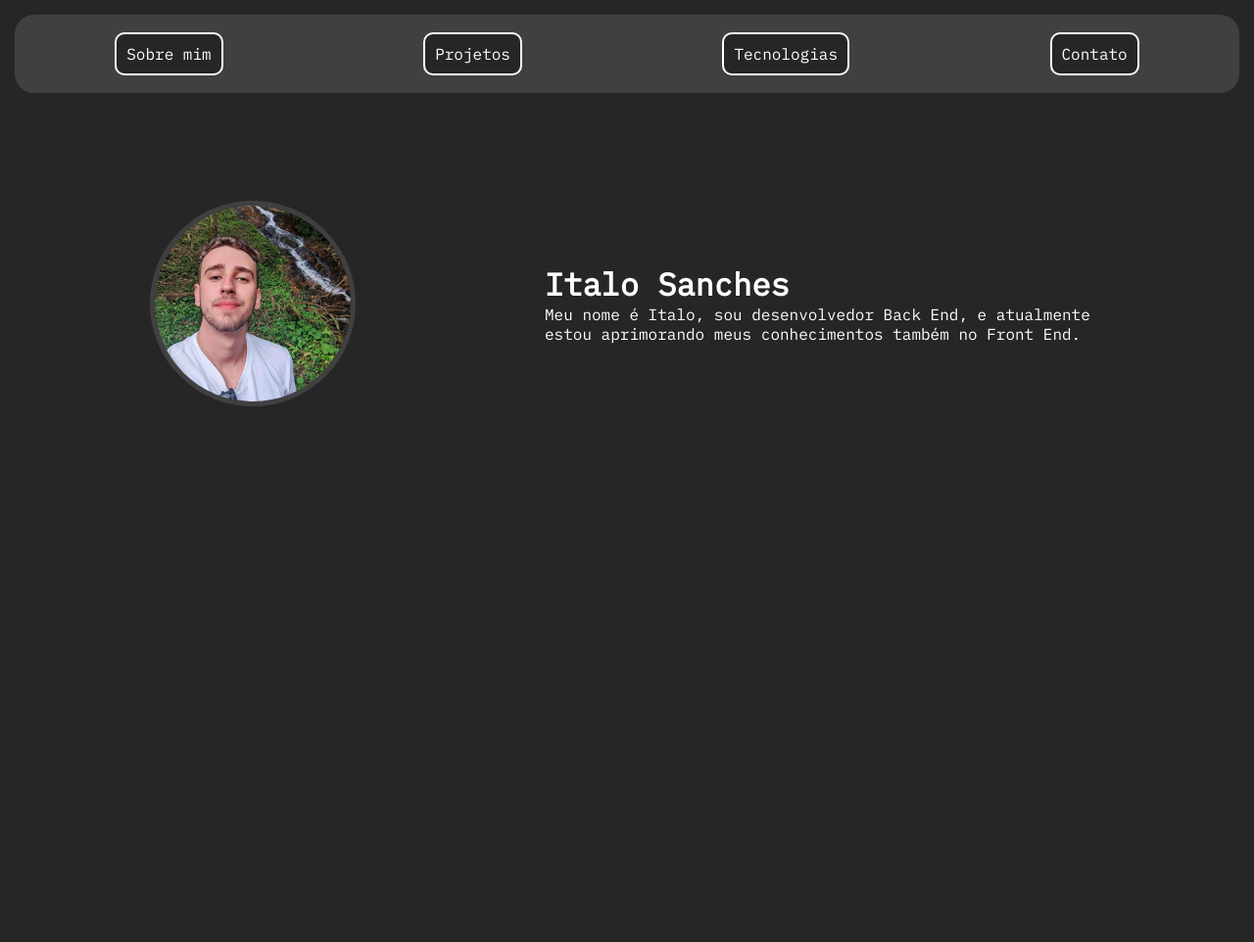
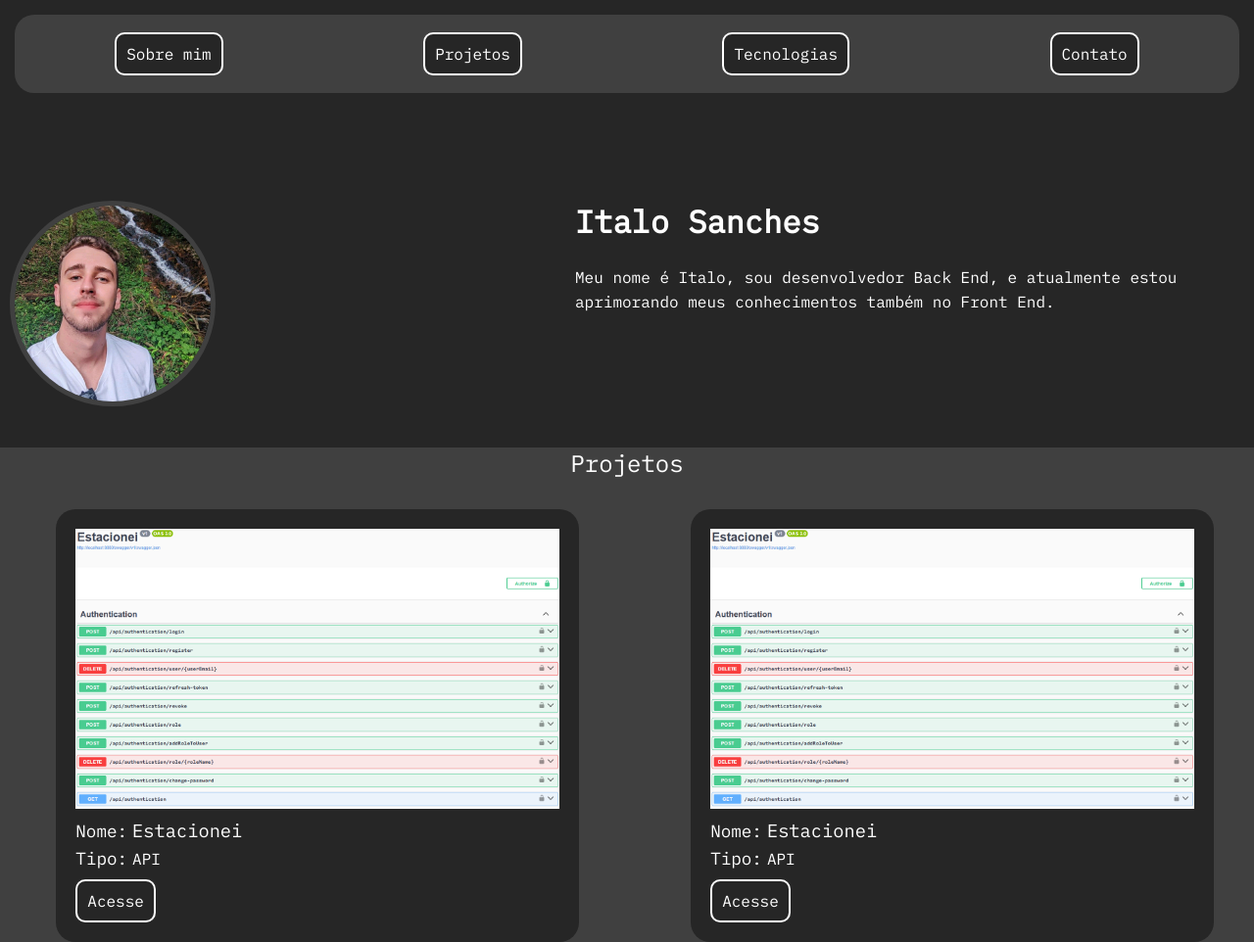
Before and after one commit to italosanches/Portifolio, a plain HTML site: page index.html in a window 1280 px wide. Shown: the whole page at 98% size. Before the commit the page ends 800 px from the top, so only its background shows below. Drawn offline with Linux system fonts and the light colour scheme.

Commit message:
Nova secao projetos

```diff
--- a/css/style.css
+++ b/css/style.css
@@ -1,6 +1,6 @@
 @import url(./variables.css);
-@import url('https://fonts.googleapis.com/css2?family=IBM+Plex+Mono:wght@100;400&display=swap');
-*{
+@import url("https://fonts.googleapis.com/css2?family=IBM+Plex+Mono:wght@100;400&display=swap");
+* {
   margin: 0;
   padding: 0;
   box-sizing: content-box;
@@ -8,63 +8,121 @@
   font-family: "IBM Plex Mono", monospace;
   font-weight: 400;
   font-style: normal;
+  color: var(--text-color);
 }
 
-body{
+body {
   background-color: var(--background-color);
 }
-header{
+header {
   background-color: var(--primary-color);
   margin: 15px 15px 0px 15px;
   border-radius: 20px;
   height: 80px;
   display: flex;
   align-items: center;
-
 }
-nav{
+nav {
   width: 100%;
 }
-.list-links{
+.list-links {
   display: flex;
   width: 100%;
   justify-content: space-around;
 }
 
-.button-default{
+.button-default {
   padding: 10px;
   border-radius: 10px;
-    background-color:  var(--background-color);
-    border:2px solid var(--text-color);
+  background-color: var(--background-color);
+  border: 2px solid var(--text-color);
   font-size: 1rem;
   color: var(--text-color);
 }
 
-.information{
+.information {
   display: flex;
   justify-content: center;
+  width: 100%;
 }
-.container-informations{
-    display: flex;
-    width: 90%;
+.container-informations {
+  display: grid;
+  grid-template-columns: 45% 55%;
   color: var(--text-color);
-    gap: 20px;
+  gap: 10px;
   margin-top: 100px;
-
-    padding: 10px 0 10px 5px;
-    align-items: center;
-    justify-content: space-around;
+  /* border: 1px solid red; */
+  padding: 10px 10px 10px 10px;
 }
-.information img{
+.information img {
   display: inline-block;
   width: 200px;
   border-radius: 50%;
   border: 5px solid var(--primary-color);
 }
-.card-informations{
-    width: 50%;
+.card-informations {
+  display: flex;
+  flex-direction: column;
+  gap: 1.5rem;
 }
-.card-informations h2{
+.card-informations h2 {
   font-weight: 600;
   font-size: 2rem;
 }
+.card-informations p {
+  text-align: left;
+  line-height: 25px;
+  text-wrap: wrap;
+  width: 100%;
+}
+
+/*projetos */
+.container-projects,
+.card-project {
+  display: flex;
+}
+
+.projects {
+  background-color: var(--primary-color);
+  text-align: center;
+  margin-top: 2rem;
+}
+.container-projects {
+  flex-wrap: wrap;
+  justify-content: space-around;
+  gap: 5%;
+  margin: 15px 15px 0px 15px;
+  padding: 1rem 0 0 1rem;
+}
+.card-project {
+  width: 40%;
+  flex-direction: column;
+  gap: 10px;
+  text-align: left;
+  background-color: var(--background-color);
+  padding: 20px;
+  border-radius: 20px;
+}
+.card-project img {
+  display: inline-block;
+  width: 100%;
+}
+
+.container-information-project {
+  display: grid;
+  grid-template-columns: auto 1fr;
+  gap: 5px;
+  align-items: baseline;
+}
+.text-information {
+  font-size: 1.1rem;
+}
+
+/*efeitos */
+.card-project {
+  transition: transform 0.3s ease;
+}
+.card-project:hover {
+  transform: scale(1.1);
+  margin-bottom: 10px;
+}
--- a/index.html
+++ b/index.html
@@ -1,11 +1,13 @@
 <!DOCTYPE html>
 <html lang="en">
+
 <head>
     <meta charset="UTF-8">
     <meta name="viewport" content="width=device-width, initial-scale=1.0">
     <link rel="stylesheet" href="./css/style.css">
     <title>Document</title>
 </head>
+
 <body>
     <header>
         <nav>
@@ -19,7 +21,7 @@
     </header>
     <main>
         <section class="information">
-           <div class="container-informations">
+            <div class="container-informations">
                 <img src="./assets/images/1684973116156.jpg" alt="">
                 <div class="card-informations">
                     <h2>Italo Sanches</h2>
@@ -27,8 +29,36 @@
                         aprimorando meus conhecimentos também no Front End.
                     </p>
                 </div>
-           </div>
+            </div>
+        </section>
+
+        <section class="projects">
+            <h2>Projetos</h2>
+            <div class="container-projects">
+                <div class="card-project">
+                    <img src="./assets/images/api-estacionei.png" alt="">
+                    <div class="container-information-project">
+                        <span class="text-information">Nome:</span>
+                        <h3 class="title-project">Estacionei</h3>
+                        <span class="text-information">Tipo:</span>
+                        <h4 class="classification-project">API</h4>
+                    </div>
+                    <a href=""><button class="button-default">Acesse</button></a>
+                </div>
+                <div class="card-project">
+                    <img src="./assets/images/api-estacionei.png" alt="">
+                    <div class="container-information-project">
+                        <span class="text-information">Nome:</span>
+                        <h3 class="title-project">Estacionei</h3>
+                        <span class="text-information">Tipo:</span>
+                        <h4 class="classification-project">API</h4>
+                    </div>
+                    <a href=""><button class="button-default">Acesse</button></a>
+                </div>
+            </div>
+
         </section>
     </main>
 </body>
+
 </html>
```
Also changed, not shown: assets/images/api-estacionei.png (added). Lines whose indentation alone changed are shown as unchanged.
